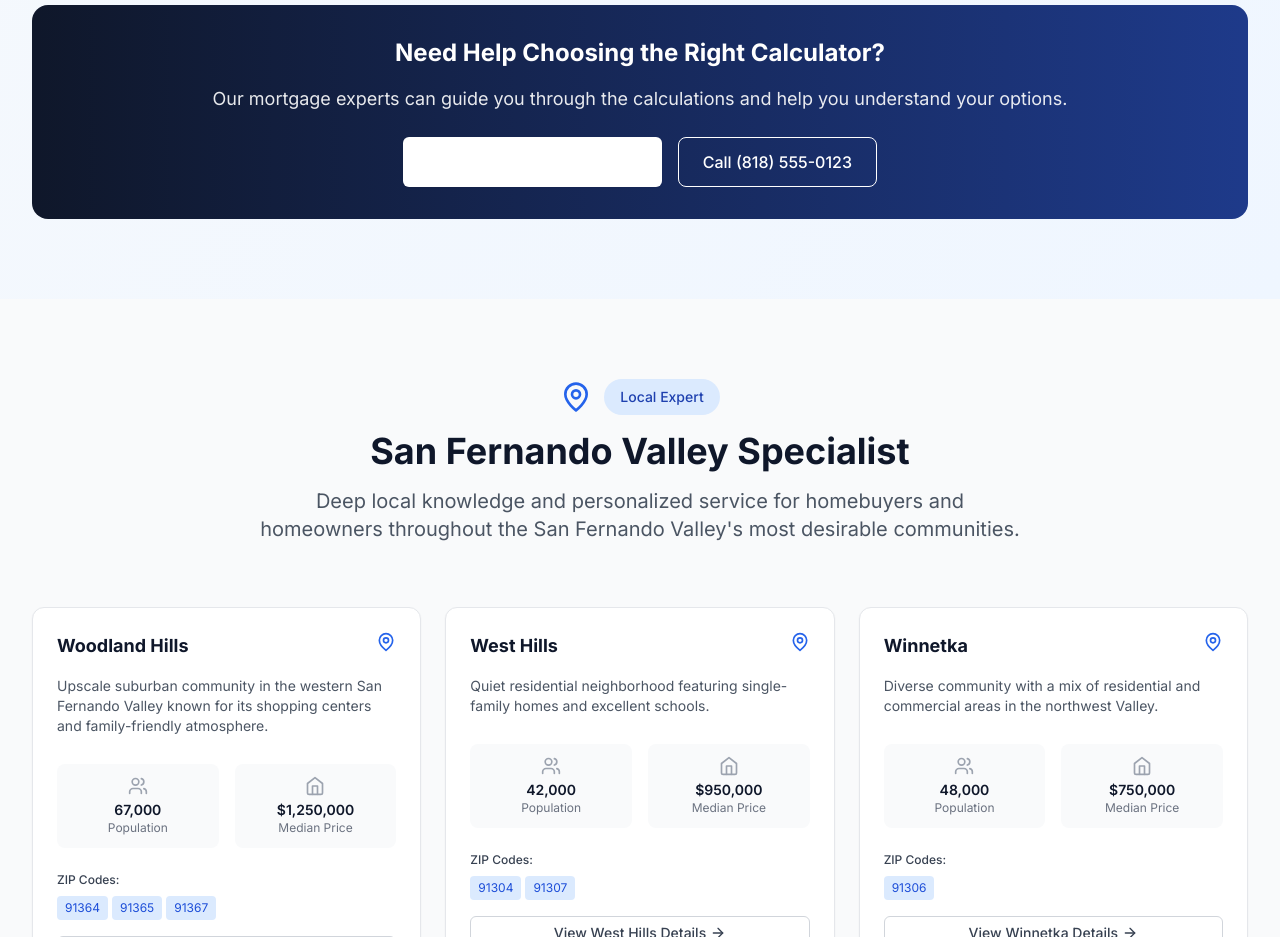
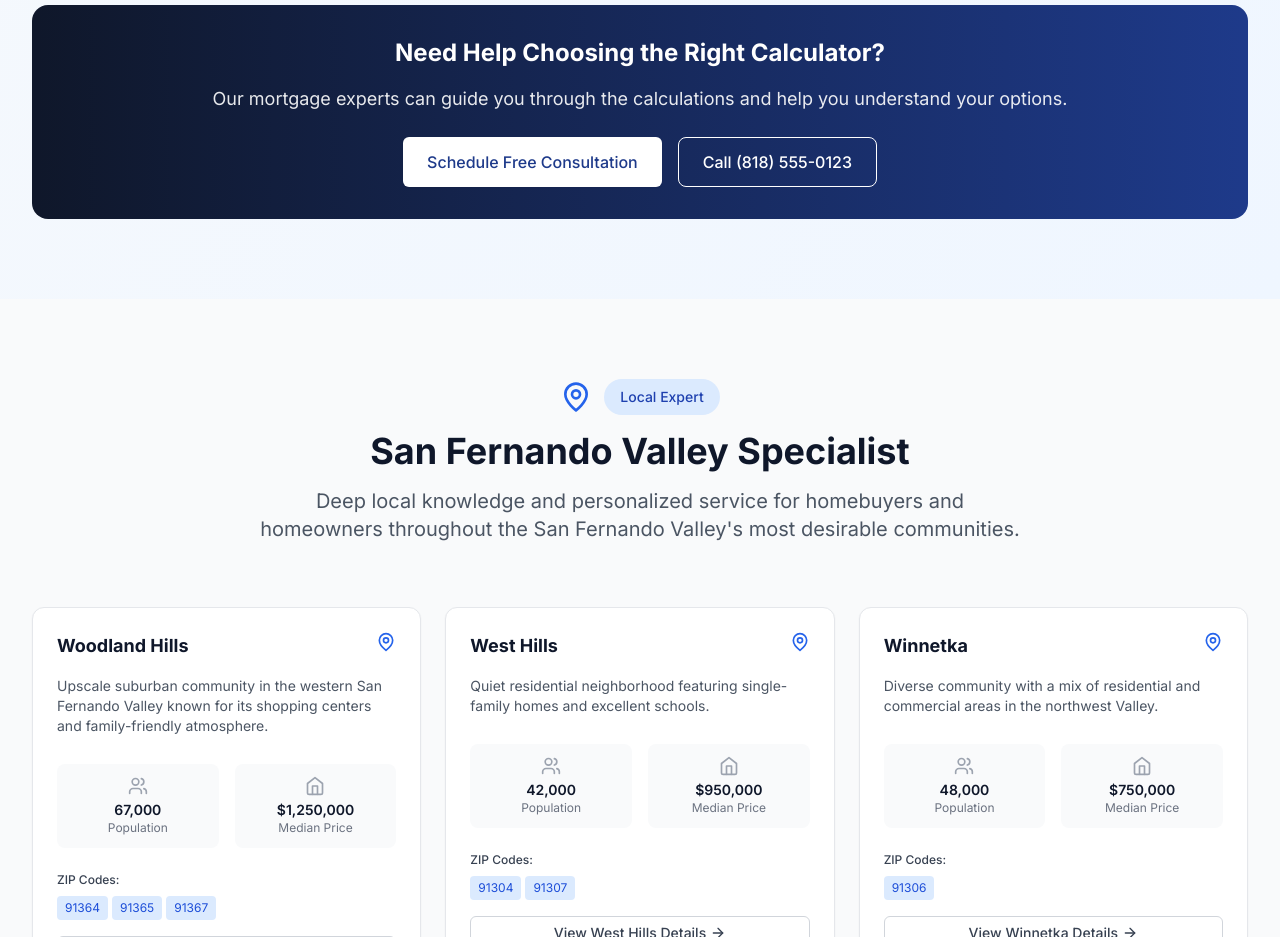
Before and after one commit to imankiyanoosh/Mehrshahi-Mortgage-Website, a React (Vite) app: page / in a window 1280 px wide. Shown: the part 7760-8697 px from the top of the page. Built offline with nearby package versions, Linux system fonts and the light colour scheme.

Commit message:
Updated CalculatorHub.tsx

```diff
--- a/src/components/sections/CalculatorHub.tsx
+++ b/src/components/sections/CalculatorHub.tsx
@@ -234,7 +234,7 @@ const CalculatorHub: React.FC = () => {
             Our mortgage experts can guide you through the calculations and help you understand your options.
           </p>
           <div className="flex flex-col sm:flex-row gap-4 justify-center">
-            <Button size="lg" className="bg-white text-blue-900 hover:bg-gray-100 shadow-sm font-medium px-6 py-3 rounded-md transition">
+            <Button size="lg" className="!bg-white !text-blue-900 hover:!bg-gray-100 shadow-sm px-6 py-3 rounded-md">
               Schedule Free Consultation
             </Button>
             <Button size="lg" variant="outline" className="!bg-transparent !text-white !border-white hover:!bg-white/10 hover:!text-white hover:!border-white transition duration-200">
```
